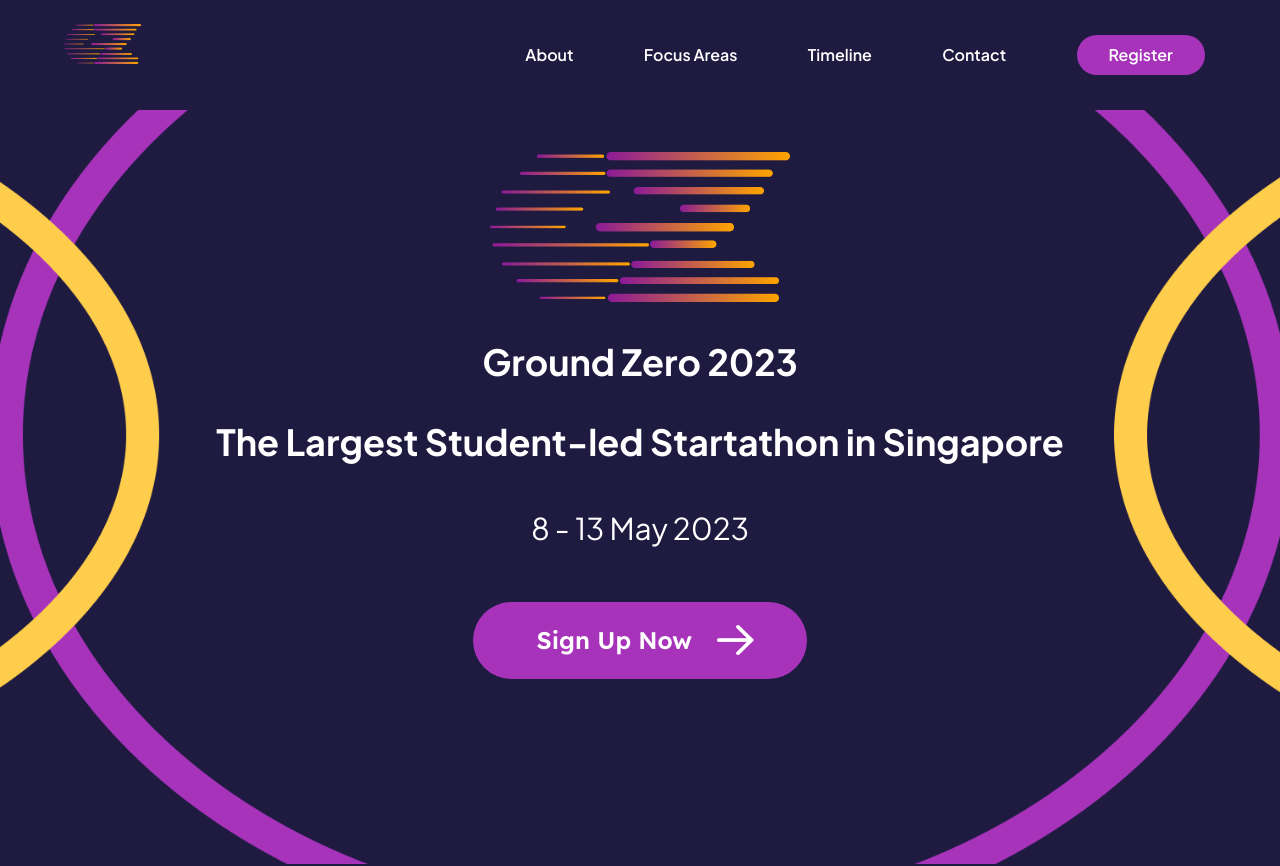
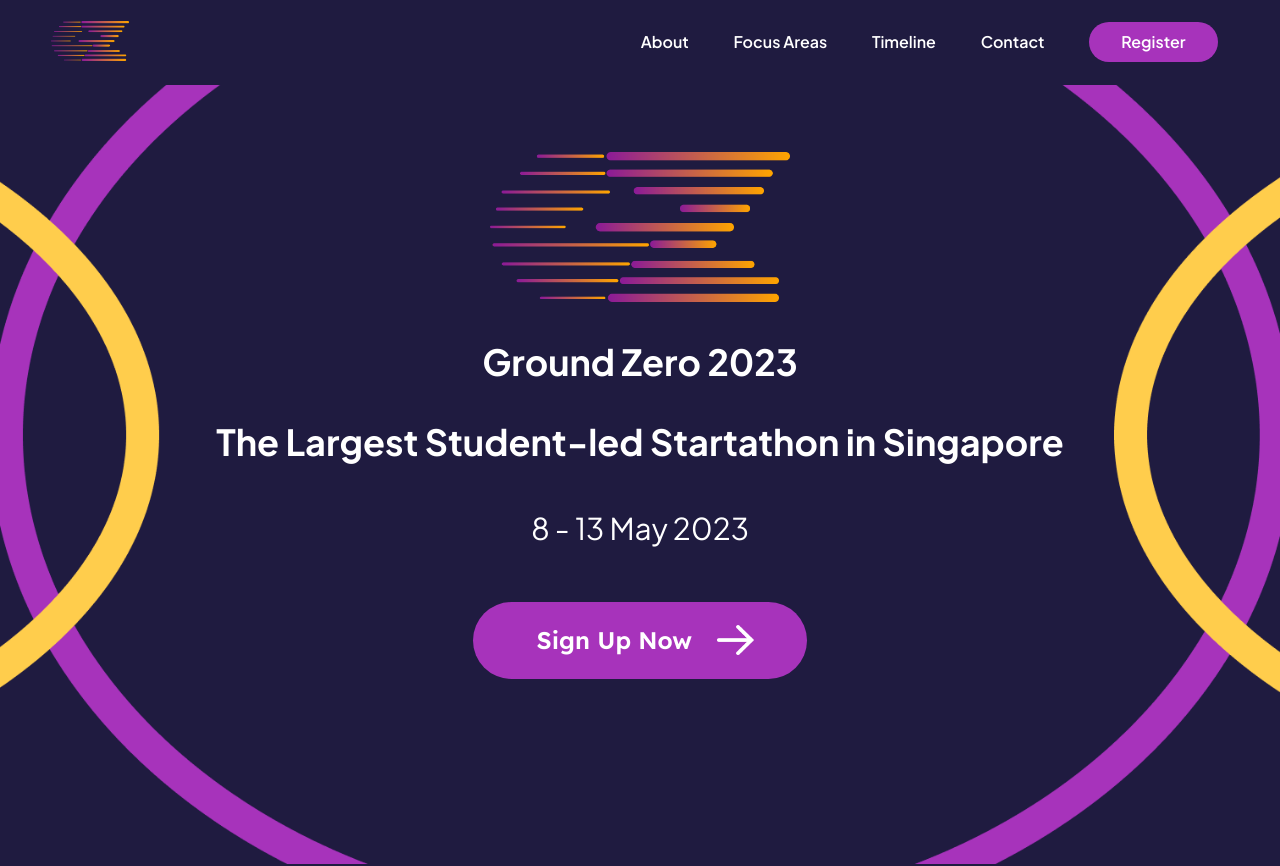
Before and after one commit to groundzero2023/groundzero-website, a React (Vite) app in the folder groundzero/: page / in a window 1280 px wide. Shown: the top 866 px of the page. Built offline with nearby package versions, Linux system fonts and the light colour scheme.

Commit message:
Slight Formatting Update Navbar

```diff
--- a/groundzero/src/components/NavigationBar.jsx
+++ b/groundzero/src/components/NavigationBar.jsx
@@ -48,7 +48,7 @@ const NavigationBar = () => {
       <MediaQuery minWidth={768}>
         <nav className="nav">
           <Link to="/">
-            <img src={groundzero} className="h-[40px] object-contain" />
+            <img src={groundzero} className="md:mt-[10px] h-[40px] object-contain" />
           </Link>
           <ul>
             <li>
--- a/groundzero/src/index.css
+++ b/groundzero/src/index.css
@@ -200,7 +200,7 @@ This file contains styling customization for fonts and colors.
   text-decoration: none;
   height: 100%;
   display: flex;
-  padding: 1rem;
+  padding: .2rem;
 }
 
 #nav-register-button {
@@ -229,6 +229,7 @@ This file contains styling customization for fonts and colors.
   border-radius: 30px;
   font-weight: 600;
 }
+
 
 /* For navbar fixed position and link scroll test purposes  */
 /* .about,.signup,.timeline,.problems,.contact {
```
